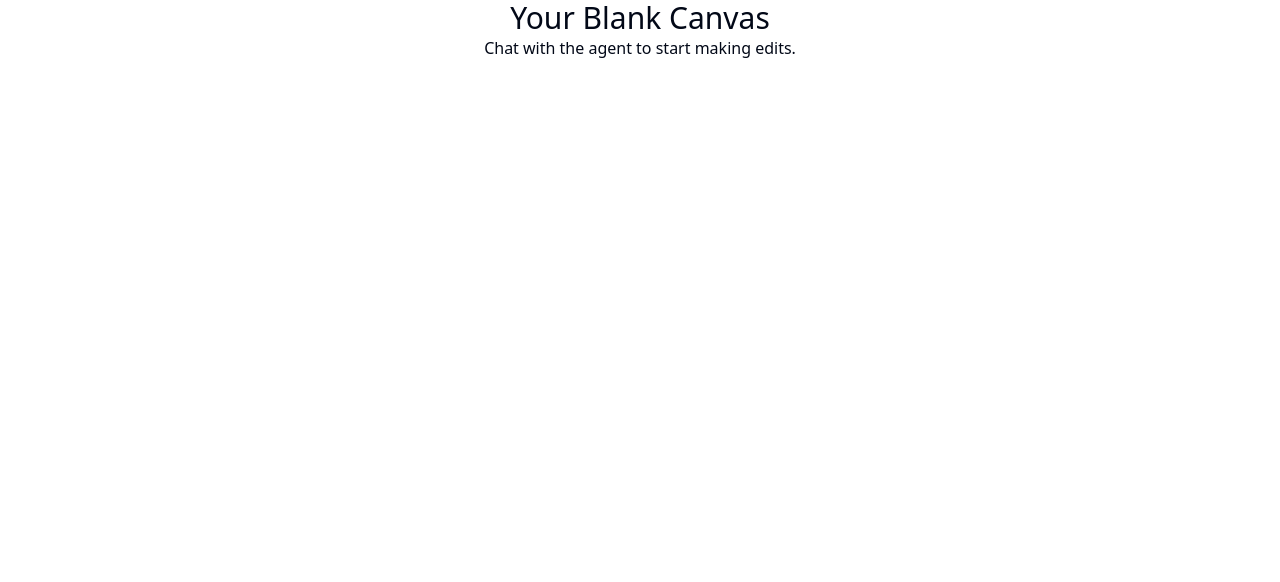
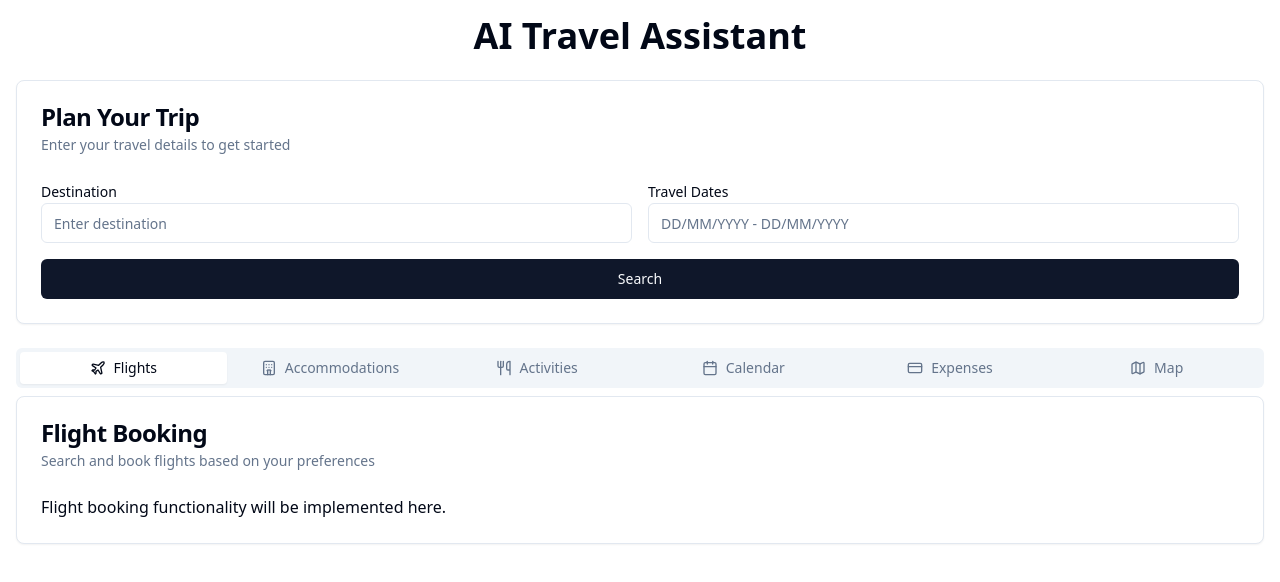
Before and after one commit to GPT-Engineer-App/travelgenius-assistant, a React (Vite) app: page / in a window 1280 px wide. Shown: the top 582 px of the page. Built offline with nearby package versions, Linux system fonts and the light colour scheme.

Commit message:
GPT Engineer Update [skip gpt_engineer]

```diff
--- a/src/nav-items.jsx
+++ b/src/nav-items.jsx
@@ -1,4 +1,4 @@
-import { Home } from "lucide-react";
+import { Home, Plane, Hotel, Utensils, Calendar, CreditCard, Map } from "lucide-react";
 import Index from "./pages/Index.jsx";
 
 /**
@@ -11,4 +11,40 @@ export const navItems = [
     icon: <Home className="h-4 w-4" />,
     page: <Index />,
   },
+  {
+    title: "Flights",
+    to: "/flights",
+    icon: <Plane className="h-4 w-4" />,
+    page: <Index />,
+  },
+  {
+    title: "Accommodations",
+    to: "/accommodations",
+    icon: <Hotel className="h-4 w-4" />,
+    page: <Index />,
+  },
+  {
+    title: "Activities",
+    to: "/activities",
+    icon: <Utensils className="h-4 w-4" />,
+    page: <Index />,
+  },
+  {
+    title: "Calendar",
+    to: "/calendar",
+    icon: <Calendar className="h-4 w-4" />,
+    page: <Index />,
+  },
+  {
+    title: "Expenses",
+    to: "/expenses",
+    icon: <CreditCard className="h-4 w-4" />,
+    page: <Index />,
+  },
+  {
+    title: "Map",
+    to: "/map",
+    icon: <Map className="h-4 w-4" />,
+    page: <Index />,
+  },
 ];
--- a/src/pages/Index.jsx
+++ b/src/pages/Index.jsx
@@ -1,12 +1,124 @@
-// Update this page (the content is just a fallback if you fail to update the page)
+import { useState } from 'react';
+import { Tabs, TabsContent, TabsList, TabsTrigger } from "@/components/ui/tabs";
+import { Card, CardContent, CardDescription, CardHeader, CardTitle } from "@/components/ui/card";
+import { Button } from "@/components/ui/button";
+import { Input } from "@/components/ui/input";
+import { Label } from "@/components/ui/label";
+import { Plane, Hotel, Utensils, Calendar, CreditCard, Map } from 'lucide-react';
 
 const Index = () => {
+  const [destination, setDestination] = useState('');
+  const [dates, setDates] = useState('');
+
   return (
-    <div className="flex justify-center items-center">
-      <div className="text-center">
-        <h1 className="text-3xl">Your Blank Canvas</h1>
-        <p>Chat with the agent to start making edits.</p>
-      </div>
+    <div className="container mx-auto p-4">
+      <h1 className="text-4xl font-bold mb-6 text-center">AI Travel Assistant</h1>
+      <Card className="mb-6">
+        <CardHeader>
+          <CardTitle>Plan Your Trip</CardTitle>
+          <CardDescription>Enter your travel details to get started</CardDescription>
+        </CardHeader>
+        <CardContent>
+          <div className="grid grid-cols-2 gap-4">
+            <div>
+              <Label htmlFor="destination">Destination</Label>
+              <Input
+                id="destination"
+                placeholder="Enter destination"
+                value={destination}
+                onChange={(e) => setDestination(e.target.value)}
+              />
+            </div>
+            <div>
+              <Label htmlFor="dates">Travel Dates</Label>
+              <Input
+                id="dates"
+                placeholder="DD/MM/YYYY - DD/MM/YYYY"
+                value={dates}
+                onChange={(e) => setDates(e.target.value)}
+              />
+            </div>
+          </div>
+          <Button className="mt-4 w-full">Search</Button>
+        </CardContent>
+      </Card>
+
+      <Tabs defaultValue="flights">
+        <TabsList className="grid w-full grid-cols-6">
+          <TabsTrigger value="flights"><Plane className="mr-2 h-4 w-4" /> Flights</TabsTrigger>
+          <TabsTrigger value="accommodations"><Hotel className="mr-2 h-4 w-4" /> Accommodations</TabsTrigger>
+          <TabsTrigger value="activities"><Utensils className="mr-2 h-4 w-4" /> Activities</TabsTrigger>
+          <TabsTrigger value="calendar"><Calendar className="mr-2 h-4 w-4" /> Calendar</TabsTrigger>
+          <TabsTrigger value="expenses"><CreditCard className="mr-2 h-4 w-4" /> Expenses</TabsTrigger>
+          <TabsTrigger value="map"><Map className="mr-2 h-4 w-4" /> Map</TabsTrigger>
+        </TabsList>
+        <TabsContent value="flights">
+          <Card>
+            <CardHeader>
+              <CardTitle>Flight Booking</CardTitle>
+              <CardDescription>Search and book flights based on your preferences</CardDescription>
+            </CardHeader>
+            <CardContent>
+              <p>Flight booking functionality will be implemented here.</p>
+            </CardContent>
+          </Card>
+        </TabsContent>
+        <TabsContent value="accommodations">
+          <Card>
+            <CardHeader>
+              <CardTitle>Accommodation Booking</CardTitle>
+              <CardDescription>Find and book the perfect place to stay</CardDescription>
+            </CardHeader>
+            <CardContent>
+              <p>Accommodation booking functionality will be implemented here.</p>
+            </CardContent>
+          </Card>
+        </TabsContent>
+        <TabsContent value="activities">
+          <Card>
+            <CardHeader>
+              <CardTitle>Activities and Restaurants</CardTitle>
+              <CardDescription>Discover local attractions and dining options</CardDescription>
+            </CardHeader>
+            <CardContent>
+              <p>Activity and restaurant recommendation functionality will be implemented here.</p>
+            </CardContent>
+          </Card>
+        </TabsContent>
+        <TabsContent value="calendar">
+          <Card>
+            <CardHeader>
+              <CardTitle>Calendar Integration</CardTitle>
+              <CardDescription>Sync your travel plans with your calendar</CardDescription>
+            </CardHeader>
+            <CardContent>
+              <p>Calendar integration functionality will be implemented here.</p>
+            </CardContent>
+          </Card>
+        </TabsContent>
+        <TabsContent value="expenses">
+          <Card>
+            <CardHeader>
+              <CardTitle>Expense Reporting</CardTitle>
+              <CardDescription>Track and manage your travel expenses</CardDescription>
+            </CardHeader>
+            <CardContent>
+              <p>Expense reporting functionality will be implemented here.</p>
+            </CardContent>
+          </Card>
+        </TabsContent>
+        <TabsContent value="map">
+          <Card>
+            <CardHeader>
+              <CardTitle>Map</CardTitle>
+              <CardDescription>Explore your destination and get directions</CardDescription>
+            </CardHeader>
+            <CardContent>
+              <p>Map integration functionality will be implemented here.</p>
+            </CardContent>
+          </Card>
+        </TabsContent>
+      </Tabs>
     </div>
   );
 };
```
